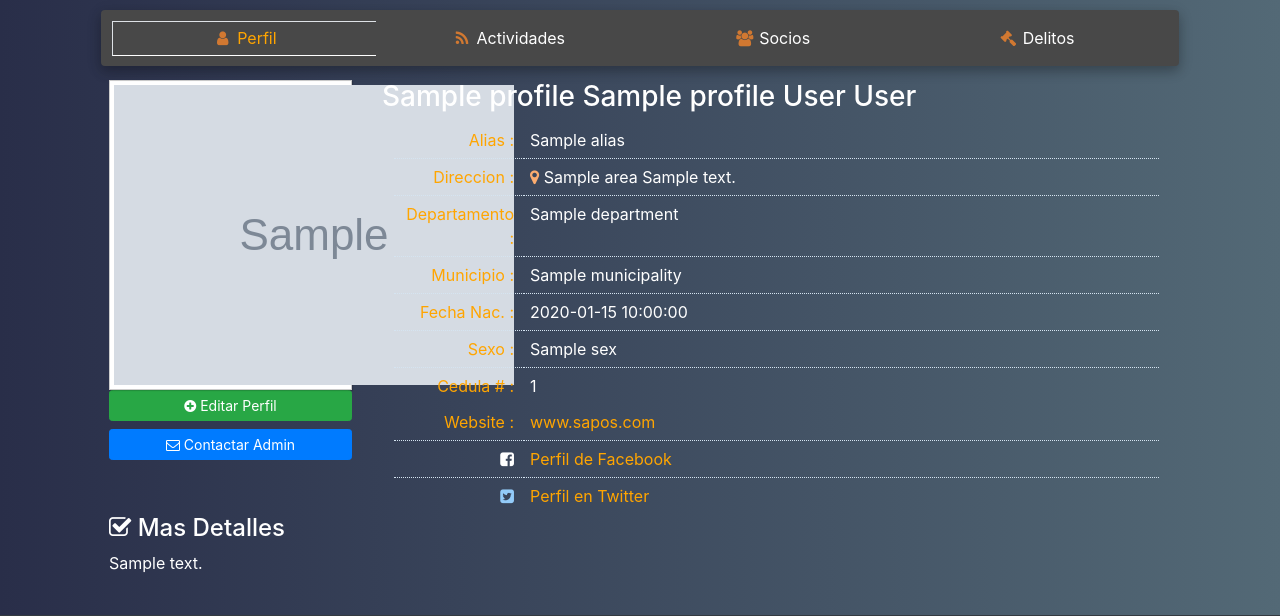
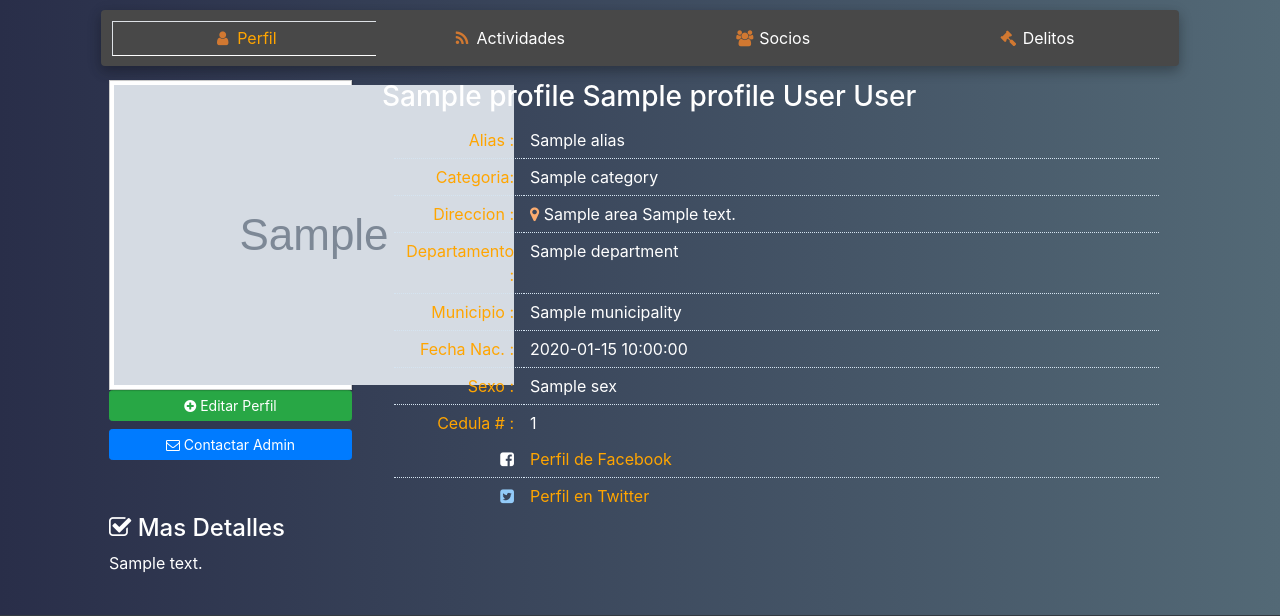
Before and after one commit to DRob08/sapoapp-latest, a Flask app: template templates/profile.html in a window 1280 px wide. Shown: the part 61-677 px from the top of the page. Run offline with Flask 2, Linux system fonts and the light colour scheme; the template is opened without the code that fills it: most values are stand-ins (such as "Sample title", 1, 10 or a date in 2020); grey boxes marked "Sample" are stand-in pictures; some libraries are stand-ins or nearby versions.

Commit message:
Original Commit
Signed-off-by: DRob <Darwin.Robinson8@gmail.com>

```diff
--- a/templates/profile.html
+++ b/templates/profile.html
@@ -131,6 +131,18 @@
                                 </div>
                             </div>
 
+                            {%if profile.category %}
+                            <div class="profile-info-row">
+                                <div class="profile-info-name"> Categoria:</div>
+
+                                <div class="profile-info-value">
+                                    <span>{{profile.category}}</span>
+                                </div>
+
+
+                            </div>
+                            {% endif %}
+
                             <div class="profile-info-row">
                                 <div class="profile-info-name"> Direccion :</div>
 
@@ -157,7 +169,7 @@
                                 </div>
                             </div>
 
-
+                            {%if profile.dob %}
                             <div class="profile-info-row">
                                 <div class="profile-info-name"> Fecha Nac. :</div>
 
@@ -167,6 +179,9 @@
 
 
                             </div>
+                            {% endif %}
+
+
 
                             <div class="profile-info-row">
                                 <div class="profile-info-name"> Sexo :</div>
@@ -190,13 +205,13 @@
                         <div class="hr hr-8 dotted"></div>
 
                         <div class="profile-user-info">
-                            <div class="profile-info-row">
-                                <div class="profile-info-name"> Website :</div>
+                            <!-- <div class="profile-info-row">
+                                 <div class="profile-info-name"> Website :</div>
 
-                                <div class="profile-info-value">
-                                    <a class="two" href="#" target="_blank">www.sapos.com</a>
-                                </div>
-                            </div>
+                                 <div class="profile-info-value">
+                                     <a class="two" href="#" target="_blank">www.sapos.com</a>
+                                 </div>
+                             </div>-->
 
                             <div class="profile-info-row">
                                 <div class="profile-info-name">
```
